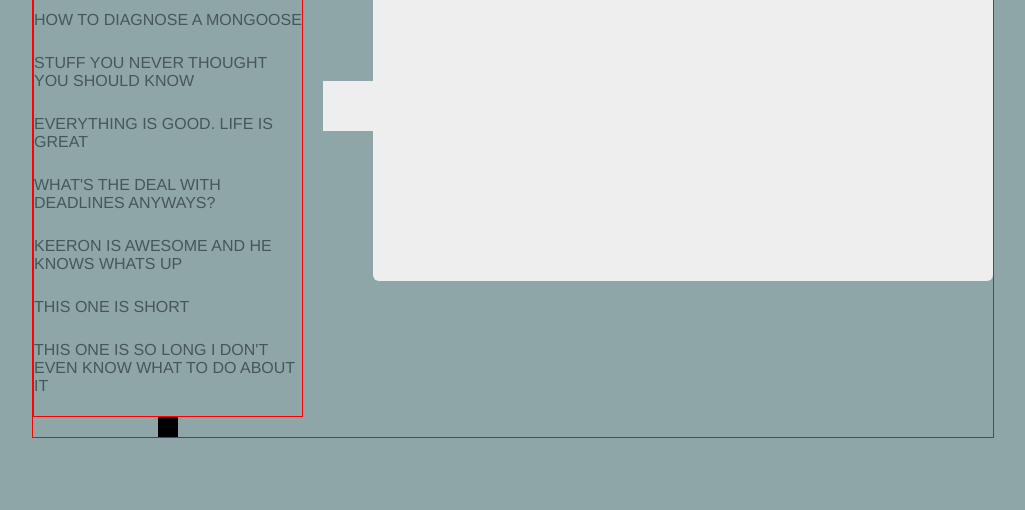
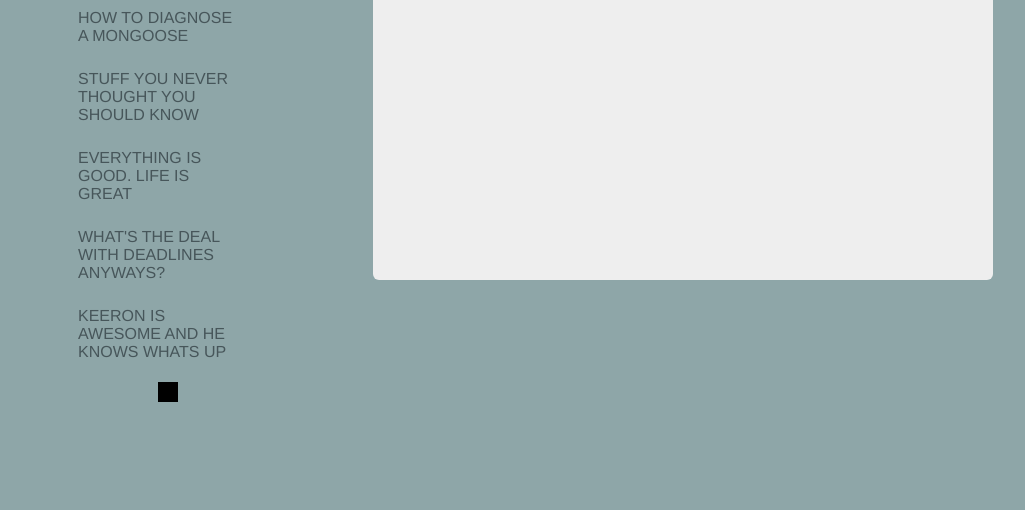
Before and after one commit to joe-vanleeuwen/sidebar, a website: page app/index.html in a window 1280 px wide. Shown: the part 290-800 px from the top of the page, without its empty margins (127-1152 px from the left). Drawn offline with nearby package versions, Linux system fonts and the light colour scheme; files that its build step writes are made by us from their sources.

Commit message:
looks like we made it

```diff
--- a/app/index.html
+++ b/app/index.html
@@ -39,7 +39,6 @@
 
             <div class="hero-unit">
               <h1>[Awesome Survey Here]</h1>
-              <div class="survey-arrow"></div>
         </div>
 
 
--- a/app/scripts/main.js
+++ b/app/scripts/main.js
@@ -21,7 +21,8 @@ var text = [
 	'I Hope I Know What I\'m Doing'
 ]
 
-var showX = 7;
+// variable for showing preferred number of sections at a time
+var showX = 5;
 
 Survey = Backbone.View.extend({
 
@@ -52,54 +53,40 @@ Survey = Backbone.View.extend({
 
 		$('.survey').each(function() {
 			$(this).css('color', 'rgb(71, 86, 90)');
+			$(this).css('background', 'none');
 			$(this).removeClass('active');
 		})
 
 		this.$el.css('color', '#FFF');
+		this.$el.css('background', 'rgb(226, 226, 226)');
 
 		var change = findHeight(0, this.options.index - 1);
 
 		$('.surveys ul').css('top', '-' + change.toString() + 'px')
 		this.$el.addClass('active')
 		setHeight()
-		this.moveArrow()
 	},
+})
 
-	moveArrow: function() {
+$(document).ready(function() {
 
-		var previousLiHeight = findHeight(this.options.index - 1, this.options.index)
-		var thisLiHeight = findHeight(this.options.index, this.options.index + 1)
-		var arrowHeight = $('.survey-arrow').height()
+	text.forEach(function(item, index) {
+		var survey = new Survey({
+			text: item,
+			index: index
+		})
+	})
 
-		var arrowBottom = previousLiHeight + (thisLiHeight/2) + (arrowHeight/2);
-		$('.survey-arrow').css('bottom', arrowBottom.toString() + 'px');
-		console.log(arrowBottom)
-	}
+	setHeight()
+	upArrow()
+	downArrow()
 
 })
-
-text.forEach(function(item, index) {
-	var survey = new Survey({
-		text: item,
-		index: index
-	})
-})
-
-setHeight()
 
 function setHeight(start) {
 	$('.surveys').css('height', (findHeight(0, showX) + 25).toString() + 'px');
 }
 
-upArrow()
-downArrow()
-
-
-// function setHeight(start, end) {
-// 	$('.surveys').css('height', (findHeight(start, end) + 25).toString() + 'px');
-// }
-
-// $('.surveys').css('height', (findHeight(0, showX) + 25).toString() + 'px')
 
 function findHeight(start, x) {
 	var change = 0;
@@ -110,7 +97,6 @@ function findHeight(start, x) {
 
 	return change;
 }
-
 
 function findActive(active) {
 	$('.surveys ul li').each(function(index) {
--- a/app/styles/main.scss
+++ b/app/styles/main.scss
@@ -9,7 +9,6 @@ body {
     width: 960px;
     margin: 50px auto 0 auto;
     position: relative;
-    border: 1px solid red;
 
     .sidebar {
         width: 270px;
@@ -45,15 +44,6 @@ body {
         position: absolute;
         right: 0;
         top: 0;
-
-        .survey-arrow {
-            width: 50px;
-            height: 50px;
-            position: absolute;
-            left: -50px;
-            bottom: 150px;
-            background: #eee;;
-        }
     }
 
     .hero-unit h1 {
@@ -66,33 +56,24 @@ body {
 
 .surveys {
     position: relative;
-    /*overflow: hidden;*/
-    overflow-y: hidden;
-    border: 1px solid red;
+    overflow: hidden;
+    width: 394px;
+    margin-left: -55px;
 
     ul {
         padding: 0;
         position: absolute;
         top: 0;
         list-style: none;
+        -webkit-transition: top 1s ease;
 
         .survey {
-            /*margin: 25px 0;*/
             padding: 12.5px 0;
             color: rgb(71, 86, 90);
             position: relative;
+            padding: 12.5px 134px 12.5px 100px;
+            -webkit-transition: background .8s ease;
         }
     }
 
 }
-
-
-.cf:before,
-.cf:after {
-    content: " ";
-    display: table;
-}
-
-.cf:after {
-    clear: both;
-}
```
